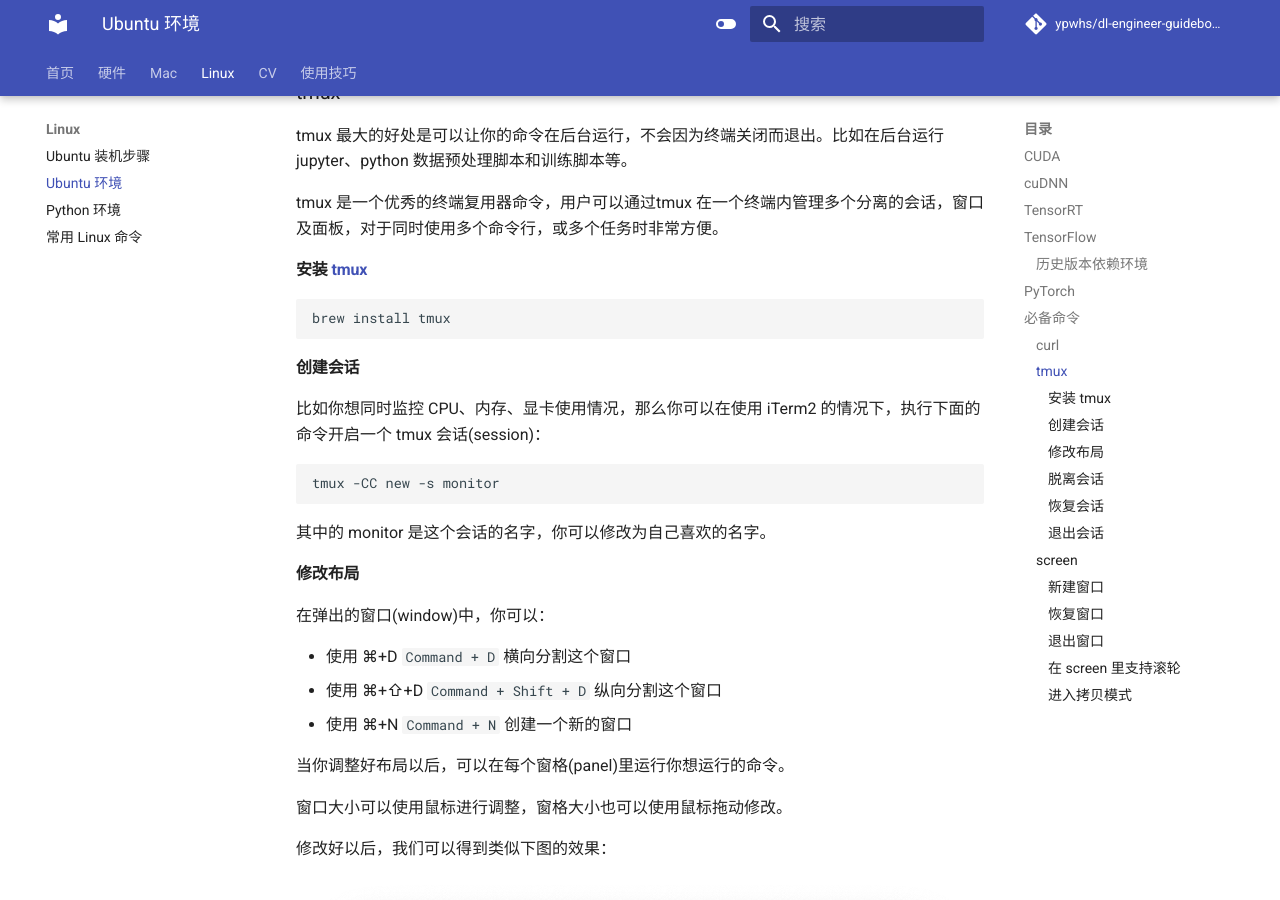
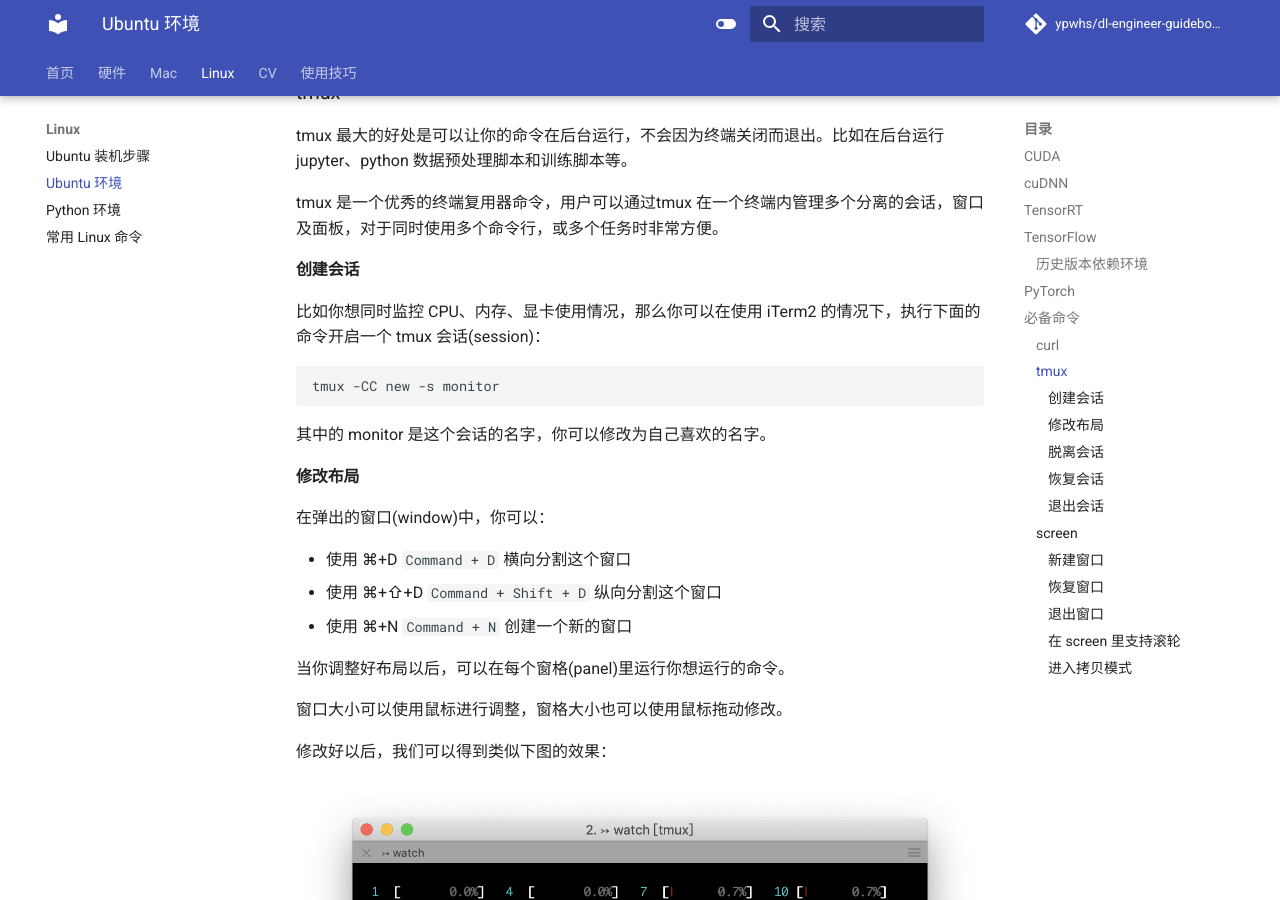
Before and after one commit to ypwhs/dl-engineer-guidebook, an MkDocs documentation site: the page built from docs/ubuntu-environment.md, in a window 1280 px wide and 900 px high, scrolled down 5106 px. Built offline with MkDocs 1.6.1 and Material for MkDocs 9.7.7, drawn with Linux system fonts in a browser that asks for light colours; comment, search, counter and statistics services are not loaded.

Commit message:
Update ubuntu-environment.md

````diff
--- a/docs/ubuntu-environment.md
+++ b/docs/ubuntu-environment.md
@@ -153,11 +153,6 @@ tmux 最大的好处是可以让你的命令在后台运行，不会因为终端
 
 tmux 是一个优秀的终端复用器命令，用户可以通过tmux 在一个终端内管理多个分离的会话，窗口及面板，对于同时使用多个命令行，或多个任务时非常方便。
 
-#### 安装 [tmux](https://github.com/tmux/tmux/wiki/Installing)
-
-```bash
-brew install tmux
-```
 
 #### 创建会话
 
````
